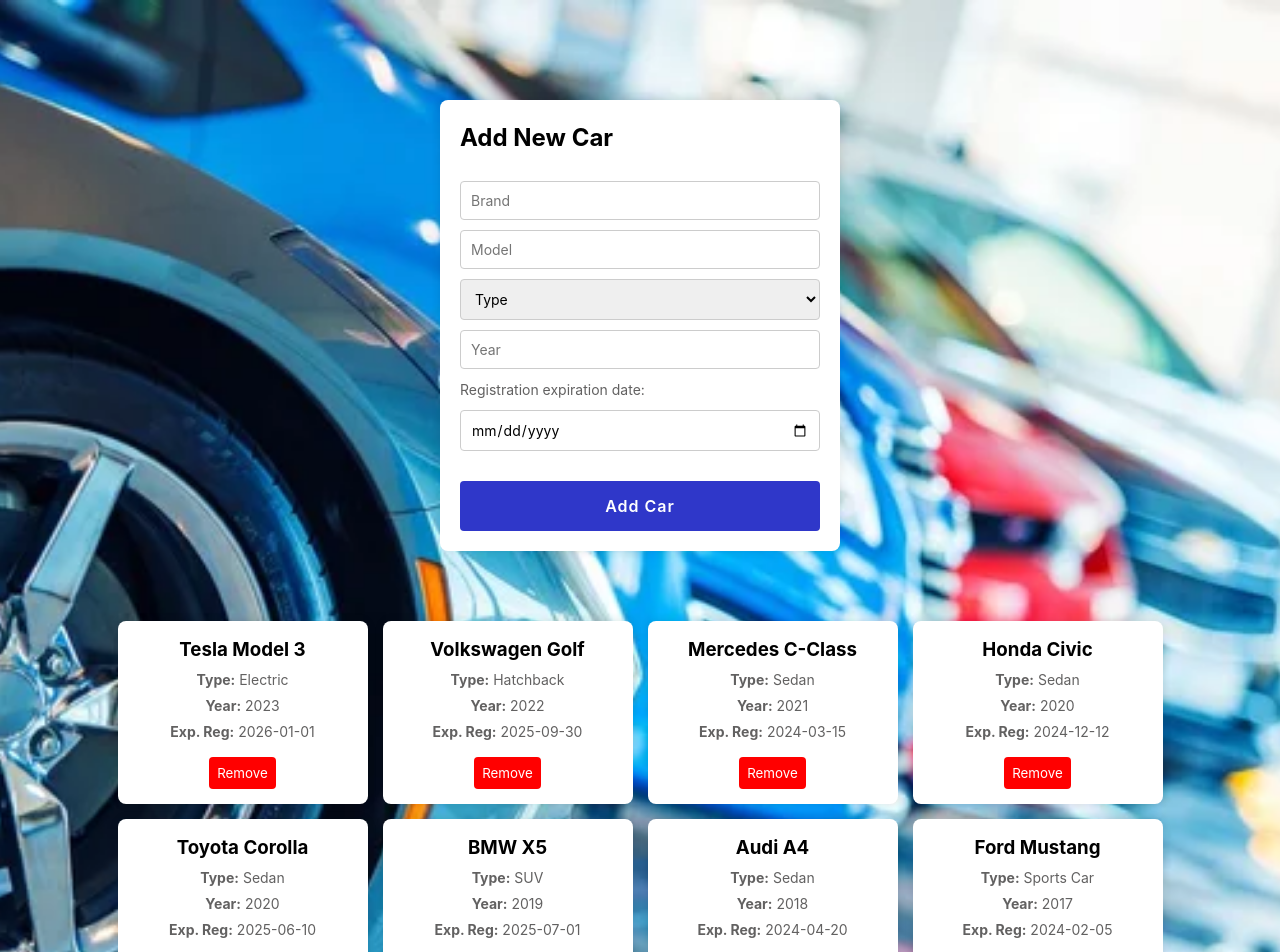
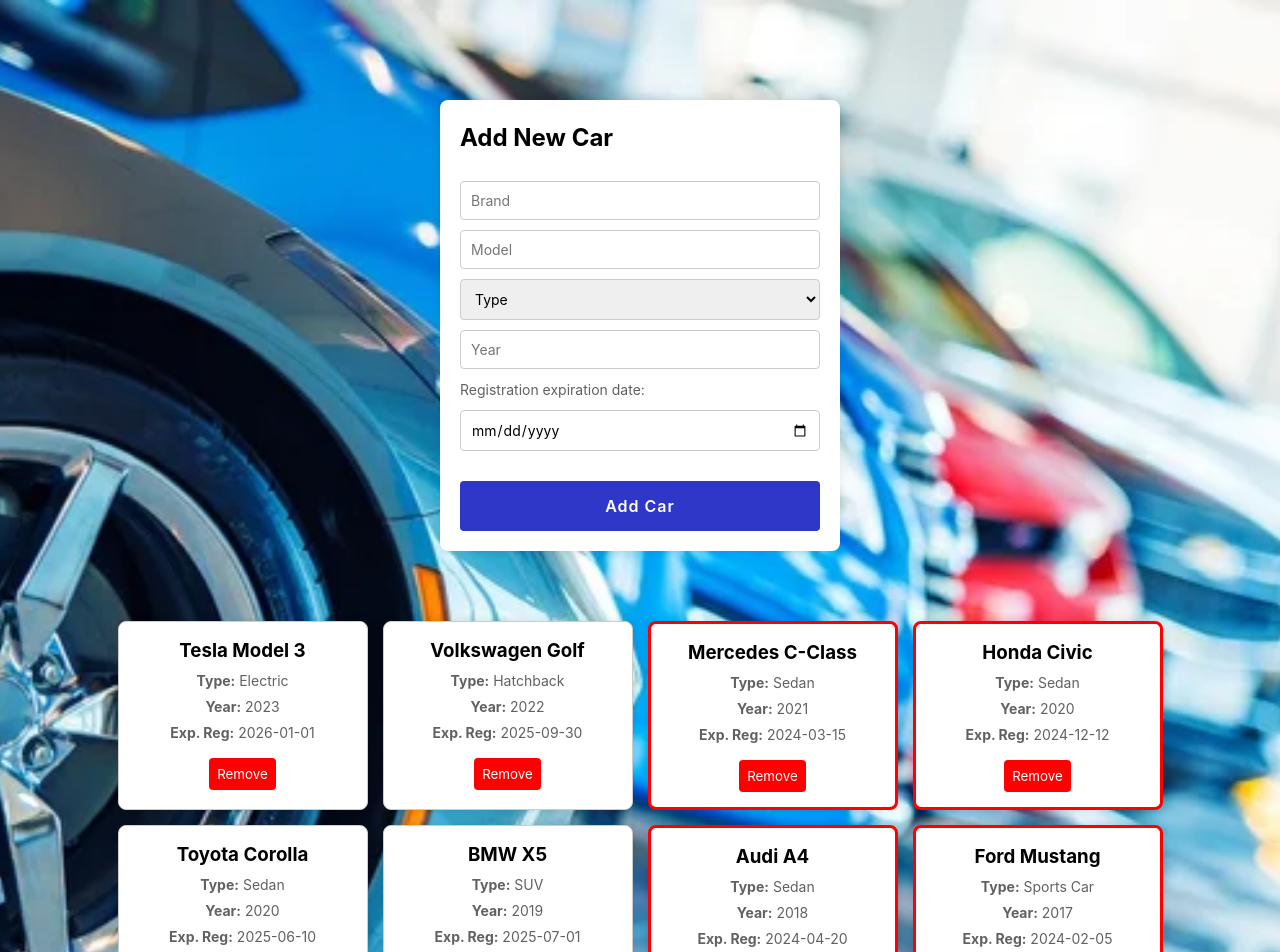
Before and after one commit to NinaBucic/Internship-14-CarDealership, a React (Vite) app in the folder CarDealership/: page / in a window 1280 px wide. Shown: the top 952 px of the page. Built offline with nearby package versions, Linux system fonts and the light colour scheme.

Commit message:
Add red border for cars with registration expiring in less than 30 days

```diff
--- a/CarDealership/src/components/CarList.jsx
+++ b/CarDealership/src/components/CarList.jsx
@@ -6,8 +6,19 @@ function CarList({ cars, onDeleteCar }) {
       {cars.length === 0 ? (
         <h3 className="no-cars">No cars available.</h3>
       ) : (
-        cars.map((car) => (
-          <div key={car.id} className="car-card">
+        cars.map((car) => {
+          const regDate = new Date(car.registrationDate);
+          const timeDiff = regDate - new Date();
+          const daysLeft = Math.ceil(timeDiff / (1000 * 60 * 60 * 24));
+
+          return (
+            <div
+              key={car.id}
+              className="car-card"
+              style={{
+                border: daysLeft <= 30 ? "3px solid red" : "1px solid #ccc",
+              }}
+            >
               <h3>
                 {car.brand} {car.model}
               </h3>
@@ -22,7 +33,8 @@ function CarList({ cars, onDeleteCar }) {
               </p>
               <button onClick={() => onDeleteCar(car.id)}>Remove</button>
             </div>
-        ))
+          );
+        })
       )}
     </div>
   );
```
Lines whose indentation alone changed are shown as unchanged.
